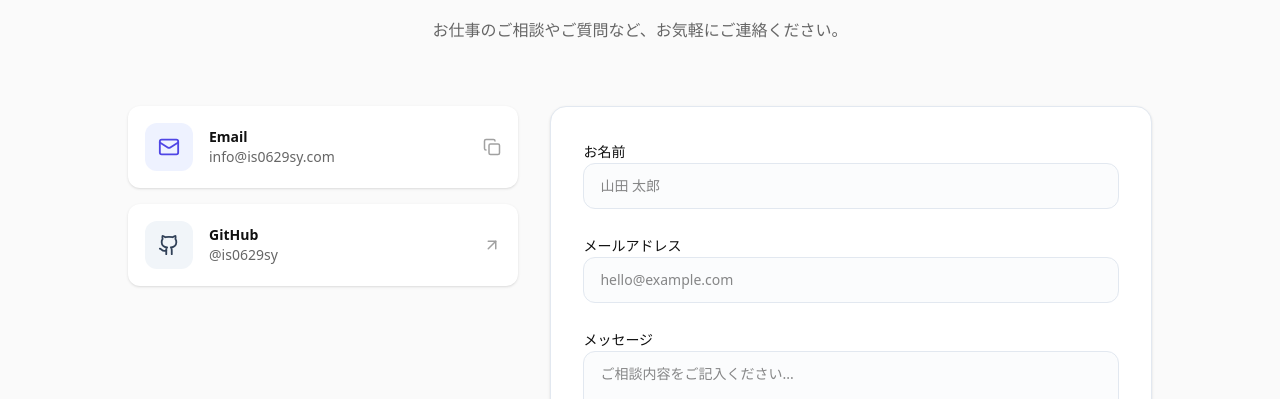
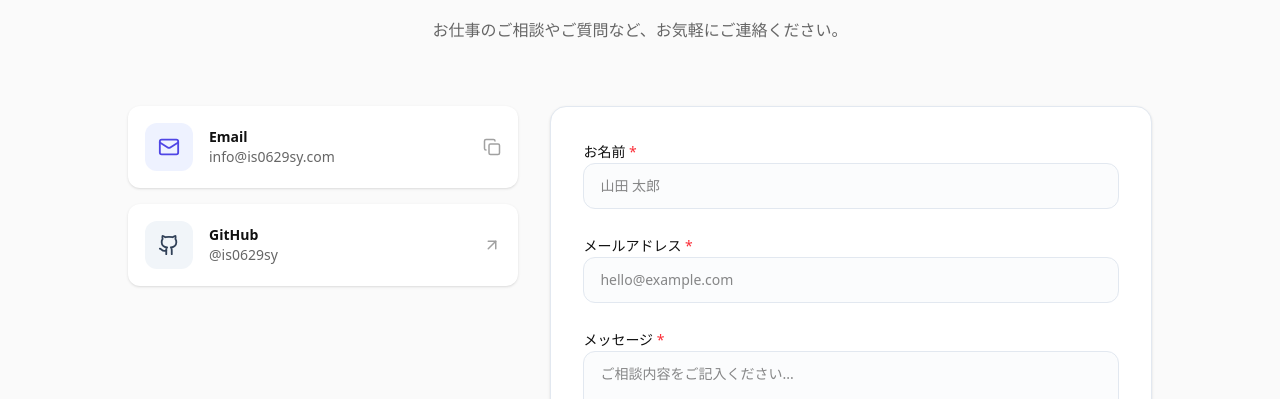
Before and after one commit to is0629sy/portfolio, a Next.js app: page / in a window 1280 px wide. Shown: the part 2892-3291 px from the top of the page. Built offline with nearby package versions, Linux system fonts and the light colour scheme.

Commit message:
update: 連絡フォームの必須項目ラベルにアスタリスクを追加しました。

```diff
--- a/src/components/sections/Contact.tsx
+++ b/src/components/sections/Contact.tsx
@@ -167,7 +167,7 @@ export default function Contact() {
                             <form onSubmit={handleSubmit} className="bg-white rounded-2xl border border-border p-6 sm:p-8 space-y-6 shadow-sm">
                                 <div className="space-y-1.5">
                                     <label htmlFor="name" className="text-sm font-medium text-foreground">
-                                        お名前
+                                        お名前 <span className="text-red-500">*</span>
                                     </label>
                                     <input
                                         type="text"
@@ -184,7 +184,7 @@ export default function Contact() {
 
                                 <div className="space-y-1.5">
                                     <label htmlFor="email" className="text-sm font-medium text-foreground">
-                                        メールアドレス
+                                        メールアドレス <span className="text-red-500">*</span>
                                     </label>
                                     <input
                                         type="email"
@@ -201,7 +201,7 @@ export default function Contact() {
 
                                 <div className="space-y-1.5">
                                     <label htmlFor="message" className="text-sm font-medium text-foreground">
-                                        メッセージ
+                                        メッセージ <span className="text-red-500">*</span>
                                     </label>
                                     <textarea
                                         id="message"
```
